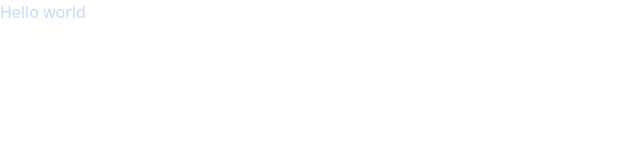
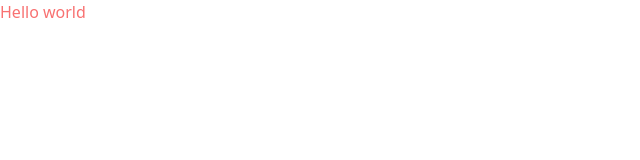
Before and after one commit to nbcodes99/movie-explorer, a React (Vite) app: page / in a window 1280 px wide. Shown: the top 160 px of the page, without its empty margins (0-640 px from the left). Built offline with nearby package versions, Linux system fonts and the light colour scheme; the HTML template or start-up script is replaced by a standard one.

Commit message:
Setup radix UI

```diff
--- a/package.json
+++ b/package.json
@@ -10,6 +10,7 @@
     "preview": "vite preview"
   },
   "dependencies": {
+    "@radix-ui/themes": "^3.1.6",
     "react": "^18.3.1",
     "react-dom": "^18.3.1",
     "react-router": "^7.1.1",
--- a/src/App.tsx
+++ b/src/App.tsx
@@ -3,7 +3,7 @@ import "./App.css";
 function App() {
   return (
     <>
-      <h1 className="text-blue-200">Hello world</h1>
+      <h1 className="text-red-400">Hello world</h1>
     </>
   );
 }
```
Also changed, not shown: 1 other file (tests, documents, lock files or other folders).
